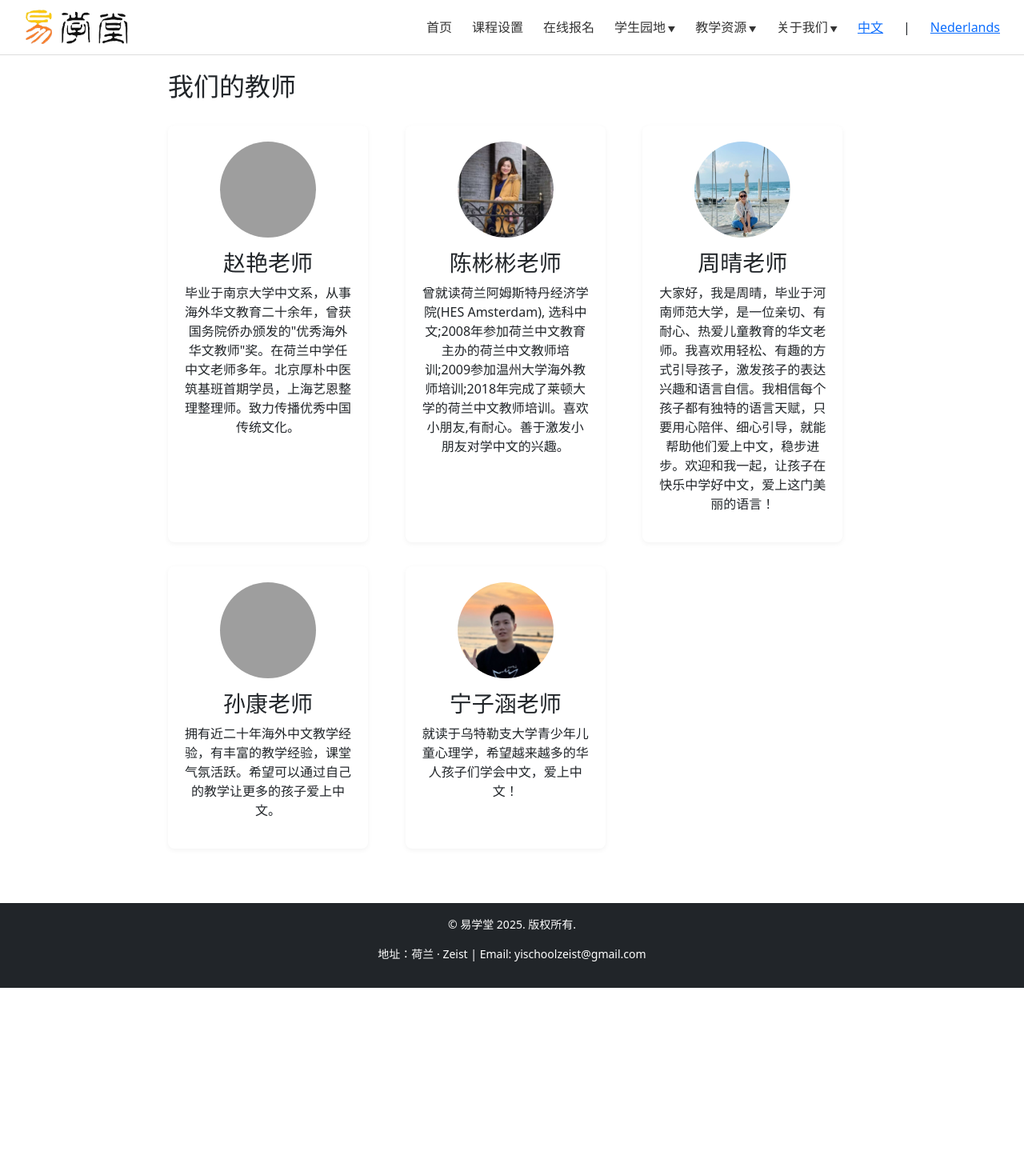
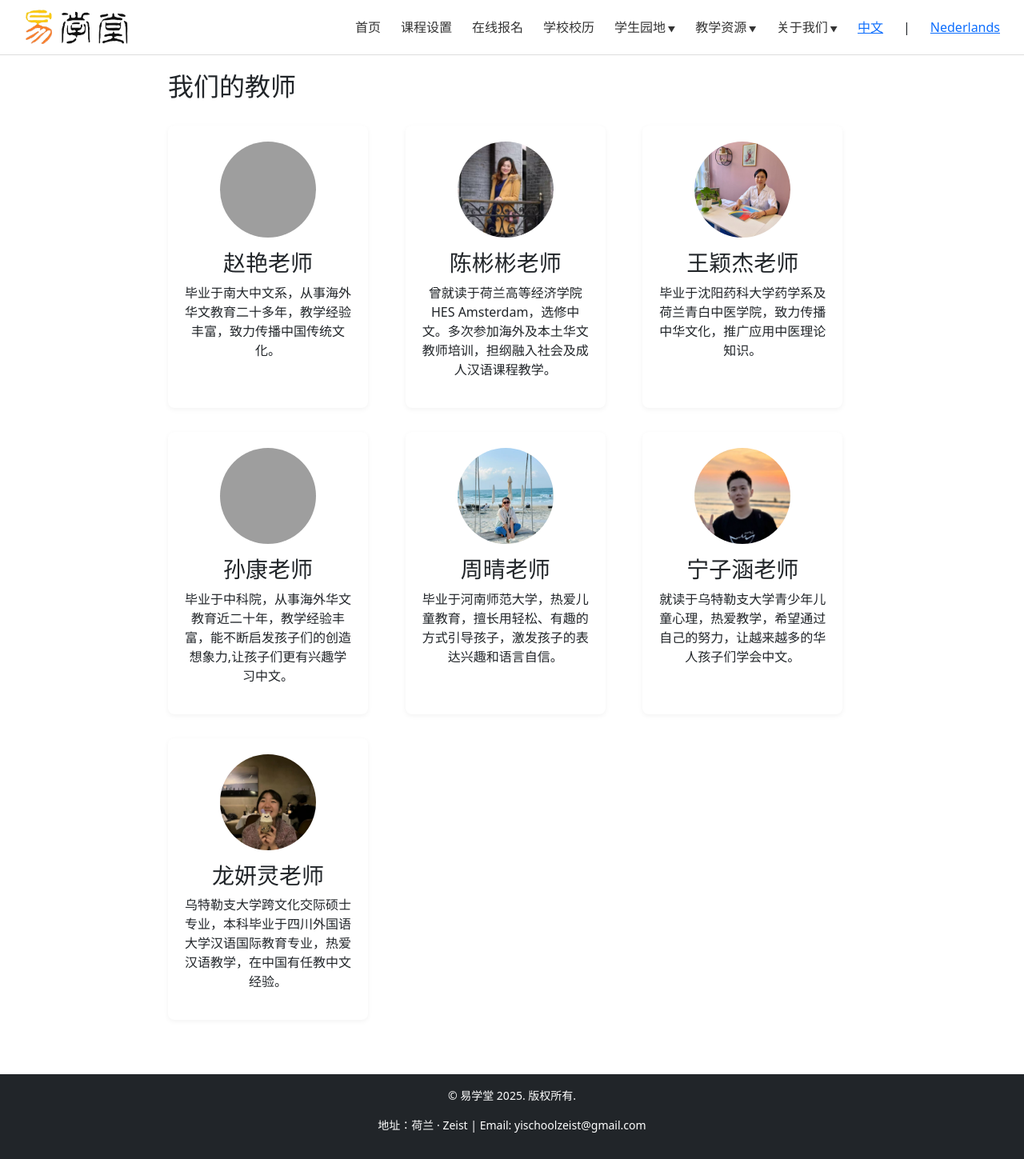
Before and after one commit to MyPrivatePlace/yischool, a Flask app: page /teachers in a window 1280 px wide. Shown: the whole page at 80% size. Before the commit the page ends 1235 px from the top, so only its background shows below. Run offline with Flask 3, Linux system fonts and the light colour scheme; grey boxes are pictures that could not be loaded.

Commit message:
change teachers info, added schoolrooster, upload video

```diff
--- a/app/routes.py
+++ b/app/routes.py
@@ -22,6 +22,10 @@ def about():
 @main.route('/courses')
 def courses():
     return render_template('courses.html')
+
+@main.route('/lesrooster')
+def lesrooster():
+    return render_template('lesrooster.html')
 
 import os, csv
 from flask import request, redirect, url_for, session, render_template
--- a/app/static/css/style.css
+++ b/app/static/css/style.css
@@ -372,6 +372,14 @@ button:hover {
     border-radius: 8px;
 }
 
+.lesrooster img {
+    width: 100%;
+    height: 600px;
+    object-fit: cover;
+    border-radius: 8px;
+    box-shadow: 0 1px 4px rgba(0,0,0,0.1);
+}
+
 /* 页脚 */
 footer {
     background: #f2f2f2;
--- a/app/templates/base.html
+++ b/app/templates/base.html
@@ -21,6 +21,7 @@
                 <li><a href="{{ url_for('main.index') }}">{{ _('首页') }}</a></li>
                 <li><a href="{{ url_for('main.courses') }}">{{ _('课程设置') }}</a></li>
                 <li><a href="{{ url_for('main.register') }}">{{ _('在线报名') }}</a></li>
+                <li><a href="{{ url_for('main.lesrooster') }}">{{ _('学校校历') }}</a></li>
                 <li class="dropdown">
                     <a href="#">{{ _('学生园地') }}</a>
                     <ul class="dropdown-content">
--- a/app/templates/index.html
+++ b/app/templates/index.html
@@ -52,6 +52,7 @@
 <section class="quick-links">
   <a href="{{ url_for('main.courses') }}" class="quick-btn">{{ _('查看课程') }}</a>
   <a href="{{ url_for('main.register') }}" class="quick-btn">{{ _('在线报名') }}</a>
+  <a href="{{ url_for('main.lesrooster') }}" class="quick-btn">{{ _('学校校历') }}</a>
   <a href="{{ url_for('main.about') }}" class="quick-btn">{{ _('关于我们') }}</a>
 </section>
 
--- a/app/templates/teachers.html
+++ b/app/templates/teachers.html
@@ -8,33 +8,44 @@
   <div class="teacher-card">
     <img src="{{ url_for('static', filename='images/teachers/zhao.jpg') }}" alt="Teacher Zhao">
     <h3>{{ _('赵艳老师') }}</h3>
-    <p>{{ _('毕业于南京大学中文系，从事海外华文教育二十余年，曾获国务院侨办颁发的"优秀海外华文教师"奖。在荷兰中学任中文老师多年。北京厚朴中医筑基班首期学员，上海艺恩整理整理师。致力传播优秀中国传统文化。') }}</p>
+    <p>{{ _('毕业于南大中文系，从事海外华文教育二十多年，教学经验丰富，致力传播中国传统文化。 ') }}</p>
   </div>
 
   <div class="teacher-card">
     <img src="{{ url_for('static', filename='images/teachers/chen.jpg') }}" alt="Teacher Chen">
     <h3>{{ _('陈彬彬老师') }}</h3>
-    <p>{{ _('曾就读荷兰阿姆斯特丹经济学院(HES Amsterdam), 选科中文;2008年参加荷兰中文教育主办的荷兰中文教师培训;2009参加温州大学海外教师培训;2018年完成了莱顿大学的荷兰中文教师培训。喜欢小朋友,有耐心。善于激发小朋友对学中文的兴趣。') }}</p>
+    <p>{{ _('曾就读于荷兰高等经济学院HES Amsterdam，选修中文。多次参加海外及本土华文教师培训，担纲融入社会及成人汉语课程教学。') }}</p>
+  </div>
+
+  <div class="teacher-card">
+    <img src="{{ url_for('static', filename='images/teachers/wang.jpg') }}" alt="Teacher Zhou">
+    <h3>{{ _('王颖杰老师') }}</h3>
+    <p>{{ _('毕业于沈阳药科大学药学系及荷兰青白中医学院，致力传播中华文化，推广应用中医理论知识。') }}</p>
+  </div>
+
+  <div class="teacher-card">
+    <img src="{{ url_for('static', filename='images/teachers/sun.jpg') }}" alt="Teacher Sun">
+    <h3>{{ _('孙康老师') }}</h3>
+    <p>{{ _('毕业于中科院，从事海外华文教育近二十年，教学经验丰富，能不断启发孩子们的创造想象力,让孩子们更有兴趣学习中文。') }}</p>
   </div>
 
   <div class="teacher-card">
     <img src="{{ url_for('static', filename='images/teachers/zhou.jpg') }}" alt="Teacher Zhou">
     <h3>{{ _('周晴老师') }}</h3>
-    <p>{{ _('大家好，我是周晴，毕业于河南师范大学，是一位亲切、有耐心、热爱儿童教育的华文老师。我喜欢用轻松、有趣的方式引导孩子，激发孩子的表达兴趣和语言自信。我相信每个孩子都有独特的语言天赋，只要用心陪伴、细心引导，就能帮助他们爱上中文，稳步进步。欢迎和我一起，让孩子在快乐中学好中文，爱上这门美丽的语言！') }}</p>
-  </div>
-
-  <div class="teacher-card">
-    <img src="{{ url_for('static', filename='images/teachers/sun.jpg') }}" alt="Teacher Sun">
-    <h3>{{ _('孙康老师') }}</h3>
-    <p>{{ _('拥有近二十年海外中文教学经验，有丰富的教学经验，课堂气氛活跃。希望可以通过自己的教学让更多的孩子爱上中文。') }}</p>
+    <p>{{ _('毕业于河南师范大学，热爱儿童教育，擅长用轻松、有趣的方式引导孩子，激发孩子的表达兴趣和语言自信。') }}</p>
   </div>
 
   <div class="teacher-card">
     <img src="{{ url_for('static', filename='images/teachers/ning.jpg') }}" alt="Teacher Ning">
     <h3>{{ _('宁子涵老师') }}</h3>
-    <p>{{ _('就读于乌特勒支大学青少年儿童心理学，希望越来越多的华人孩子们学会中文，爱上中文！') }}</p>
+    <p>{{ _('就读于乌特勒支大学青少年儿童心理，热爱教学，希望通过自己的努力，让越来越多的华人孩子们学会中文。') }}</p>
   </div>
 
+  <div class="teacher-card">
+    <img src="{{ url_for('static', filename='images/teachers/long.jpg') }}" alt="Teacher Ning">
+    <h3>{{ _('龙妍灵老师') }}</h3>
+    <p>{{ _('乌特勒支大学跨文化交际硕士专业，本科毕业于四川外国语大学汉语国际教育专业，热爱汉语教学，在中国有任教中文经验。') }}</p>
+  </div>
 
 </div>
 
```
Also changed, not shown: app/templates/lesrooster.html (added, +10 -0 lines), app/static/images/lesrooster2025-2026.jpg (added), app/static/images/teachers/long.jpg (added), app/static/images/teachers/wang.jpg (added), app/translations/nl/LC_MESSAGES/messages.po, 2 other files.
